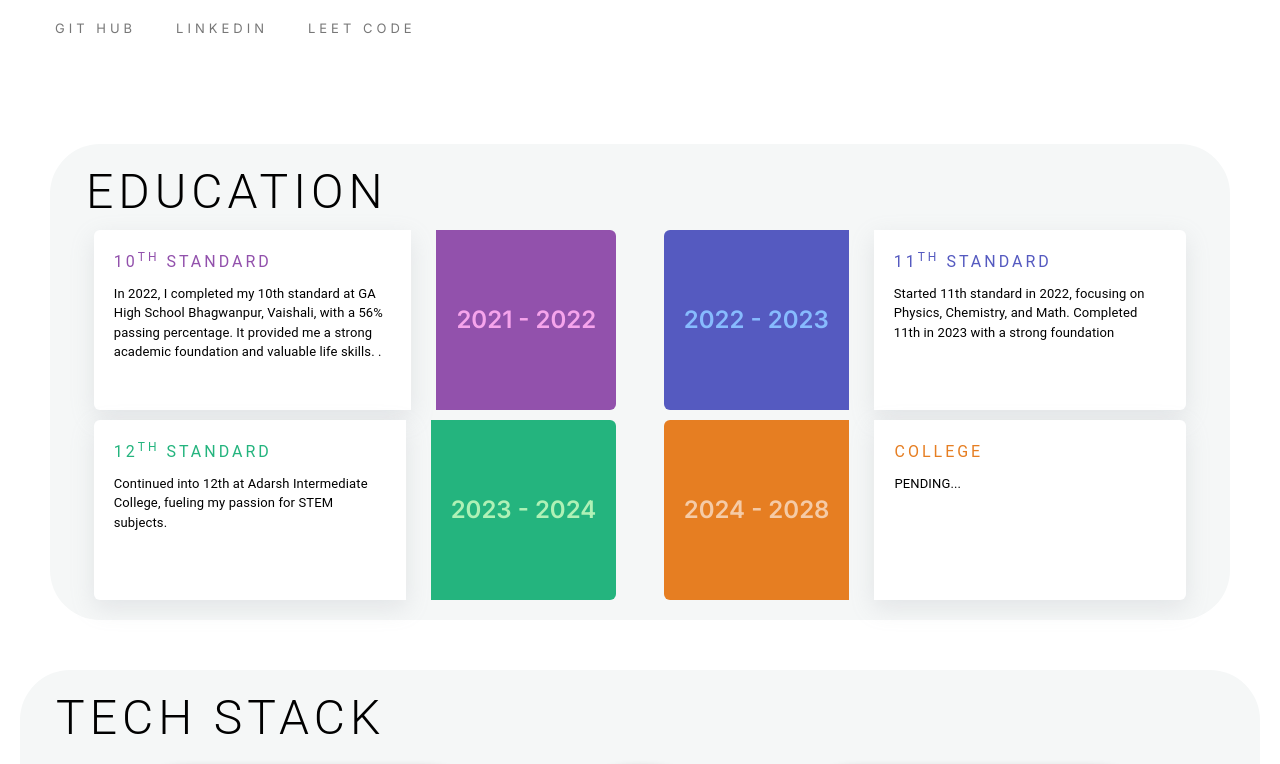
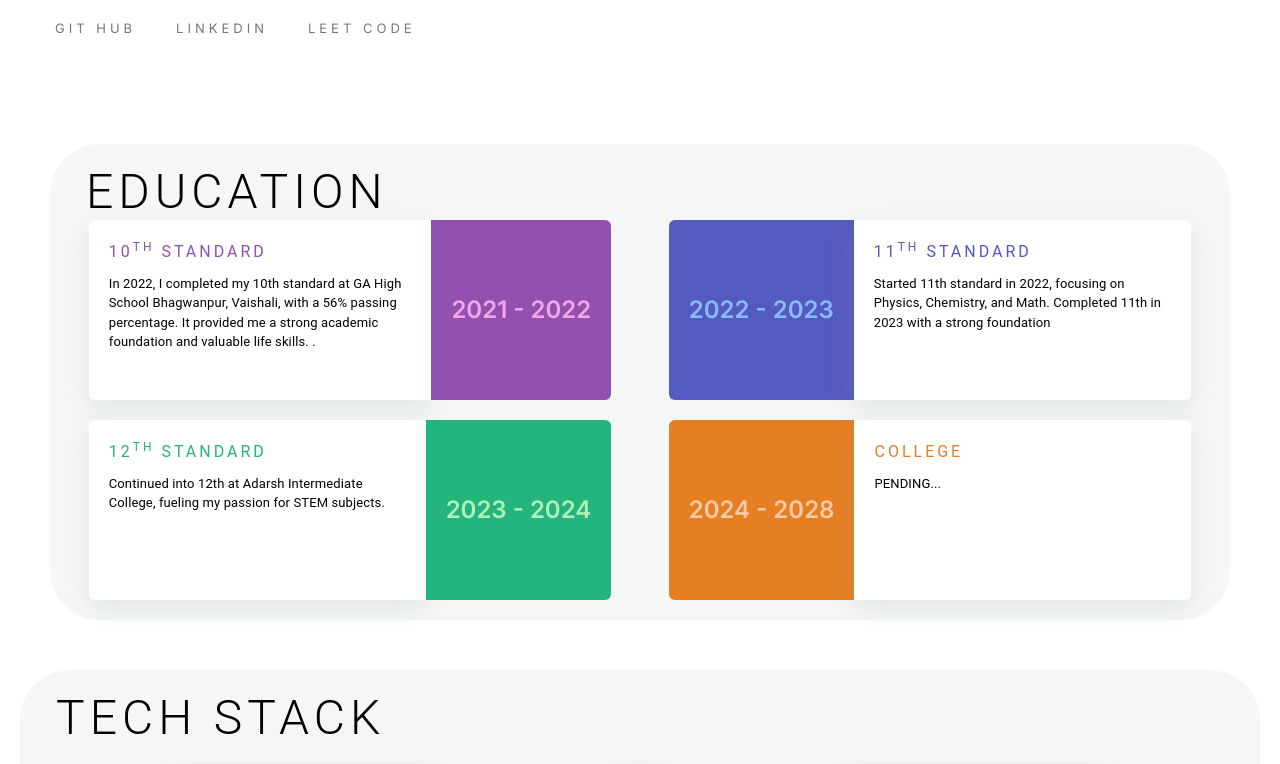
Before and after one commit to zestgeekShivam/porfolio, a Next.js app: page / in a window 1280 px wide. Shown: the part 660-1424 px from the top of the page. Built offline with nearby package versions, Linux system fonts and the light colour scheme.

Commit message:
fix education card collapse issue

```diff
--- a/src/component/about/index.tsx
+++ b/src/component/about/index.tsx
@@ -82,7 +82,7 @@ const AboutSection = () => {
     <>
       <RoundedBox id="aboutPage">
         <Heading variant="h3">EDUCATION</Heading>
-        <Grid container justifyContent={"space-around"}>
+        <Grid container gap={"20px"} justifyContent={"space-around"}>
           {educationDetails?.map((details, i) => {
             return (
               <Grid
@@ -90,8 +90,6 @@ const AboutSection = () => {
                 item
                 xs={12}
                 md={5.5}
-                gap={"25px"}
-                mt={"10px"}
                 className={`${EducationStyle.timeline__event}  ${
                   EducationStyle.fadeInUp
                 } ${EducationStyle[`timeline__event--type${i + 1}`]}`}
```
